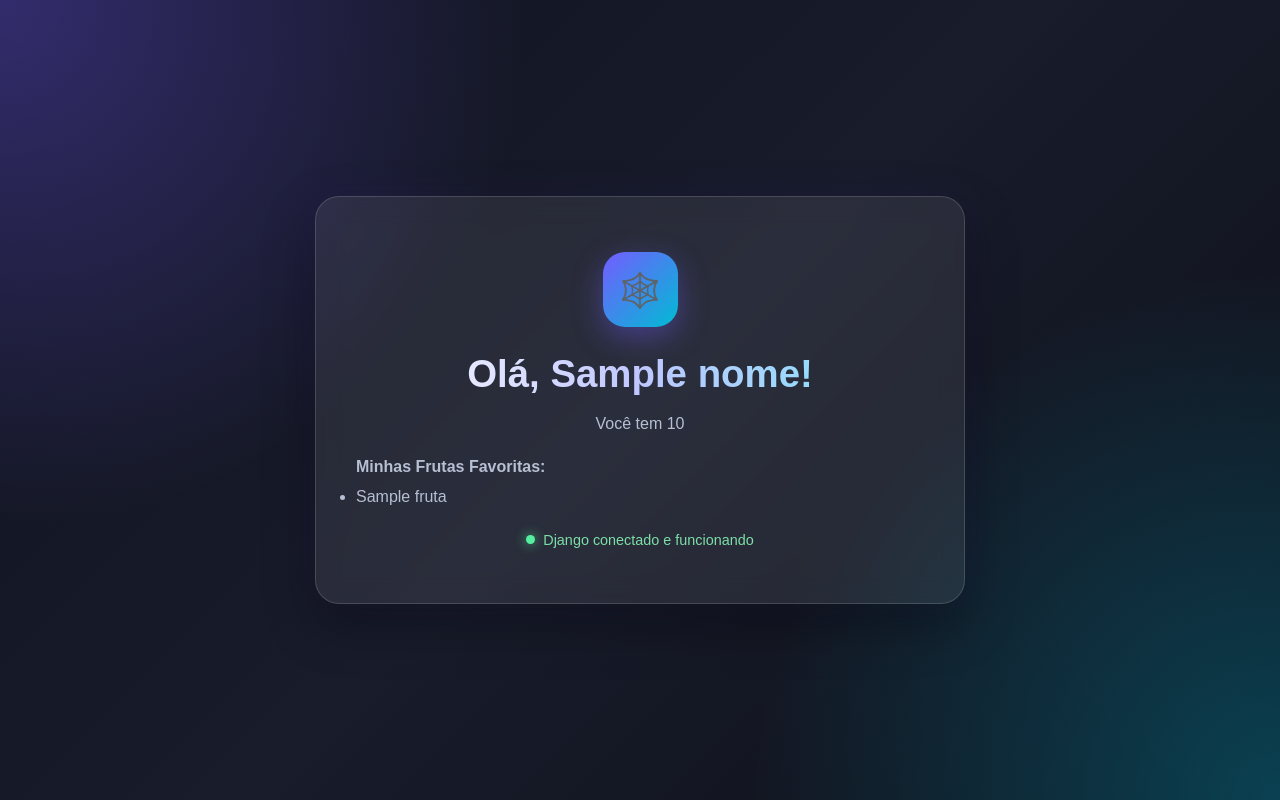
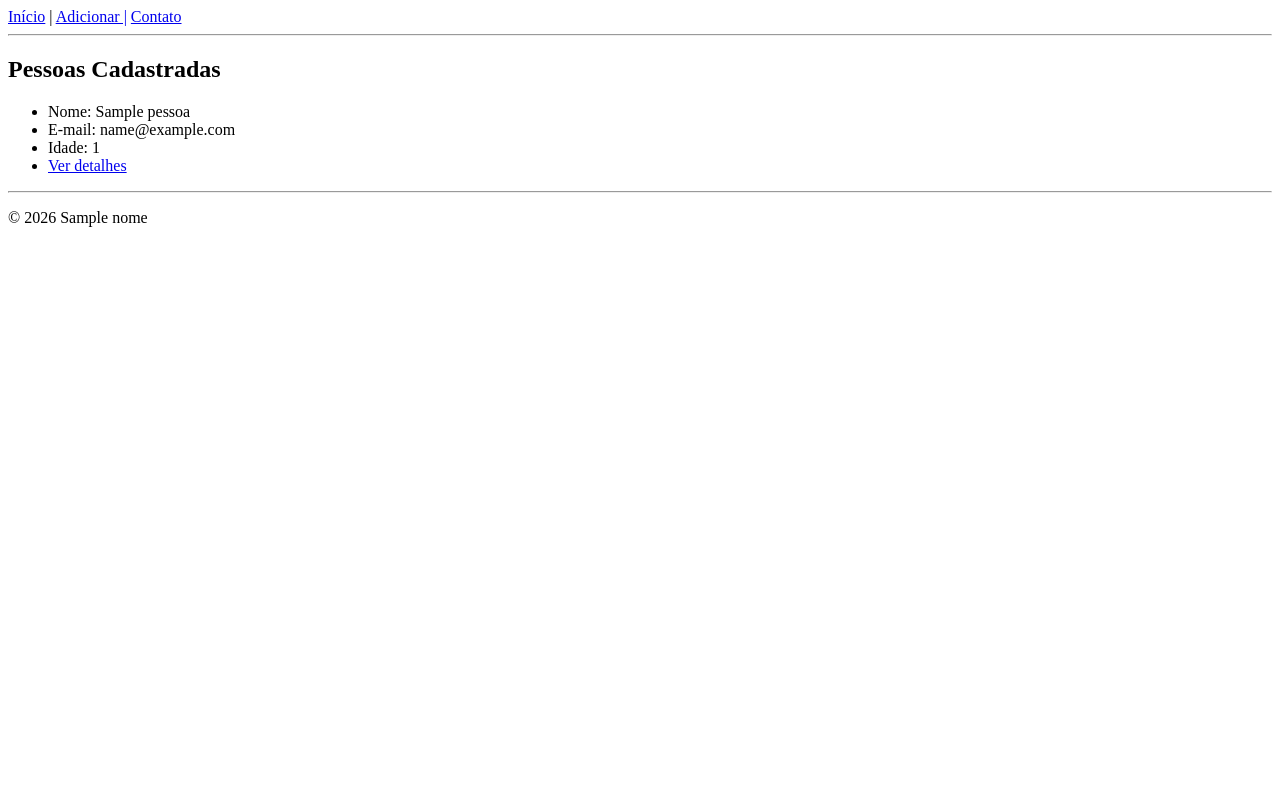
Before and after one commit to Jhonatan-JFS/django_base, a Django app: template cadastro/templates/cadastro/index.html in a window 1280 px wide. Run offline with Django 5.2, Linux system fonts and the light colour scheme; tables that the repository leaves empty hold one stand-in row (values such as "Sample post"); the template is opened without the code that fills it: values that come from a table or form of the project are taken from there, most other values are stand-ins (such as "Sample title", 1, 10 or a date in 2020); parts of the project's set-up code (start-up, migrations or seed data) failed here and were passed over.

Commit message:
2026.10.07

```diff
--- a/cadastro/admin.py
+++ b/cadastro/admin.py
@@ -1,4 +1,7 @@
 from django.contrib import admin
 from .models import Pessoa
+from .models import Contato
     # Register your models here.
 admin.site.register(Pessoa)
+
+admin.site.register(Contato)
--- a/cadastro/templates/cadastro/base.html
+++ b/cadastro/templates/cadastro/base.html
@@ -4,11 +4,15 @@
     <meta charset="UTF-8">
     <title>{% block titulo %}Meu Site{% endblock %}</title>
 </head>
+<style>
+</style>
 <body>
 
     <nav>
         <a href="/">Início</a> |
-        <a href="/contato/">Contato</a>
+        <a href="/adicionar/">Adicionar |</a>
+        <a href="/contato/">Contato </a>
+
     </nav>
     <hr>
 
--- a/cadastro/templates/cadastro/index.html
+++ b/cadastro/templates/cadastro/index.html
@@ -1,224 +1,30 @@
-<!DOCTYPE html>
-<html lang="pt-br">
-<head>
-    <meta charset="UTF-8">
-    <meta name="viewport" content="width=device-width, initial-scale=1.0">
+{% extends 'cadastro/base.html' %}
 
-    <title>Cadastro</title>
+{% block titulo %}Cadastro{% endblock%}
 
-    <style>
-        * {
-            margin: 0;
-            padding: 0;
-            box-sizing: border-box;
-        }
+{% block conteudo %}
 
-        body {
-            min-height: 100vh;
-            display: flex;
-            align-items: center;
-            justify-content: center;
+<section>
 
-            font-family: Arial, Helvetica, sans-serif;
+    <h2>Pessoas Cadastradas</h2>
 
-            background:
-                radial-gradient(circle at top left, rgba(116, 92, 255, 0.35), transparent 35%),
-                radial-gradient(circle at bottom right, rgba(0, 212, 255, 0.25), transparent 35%),
-                linear-gradient(135deg, #10131f, #181c2b, #0d1018);
+    {% if total == 0 %}
 
-            color: white;
-            padding: 20px;
-        }
+    <p>Ooops! Cadastre alguém primeiro!</p>
 
-        .container {
-            width: 100%;
-            max-width: 650px;
+    {% else %}
 
-            padding: 55px 40px;
+    {% for pessoa in pessoas %}
+    <ul>
+        <li>Nome: {{ pessoa.nome }}</li>
+        <li>E-mail: {{ pessoa.email }}</li>
+        <li>Idade: {{ pessoa.idade }}</li>
+        <li><a href="/pessoa/{{ pessoa.id }}">Ver detalhes</a></li>
+    </ul>
+    {% endfor %}
 
-            text-align: center;
+    {% endif %}
 
-            background: rgba(255, 255, 255, 0.08);
+</section>
 
-            border: 1px solid rgba(255, 255, 255, 0.15);
-            border-radius: 24px;
-
-            backdrop-filter: blur(14px);
-
-            box-shadow:
-                0 20px 50px rgba(0, 0, 0, 0.35),
-                0 0 40px rgba(116, 92, 255, 0.08);
-
-            animation: aparecer 0.8s ease;
-        }
-
-        .icone {
-            width: 75px;
-            height: 75px;
-
-            margin: 0 auto 25px;
-
-            display: flex;
-            align-items: center;
-            justify-content: center;
-
-            border-radius: 22px;
-
-            font-size: 34px;
-
-            background: linear-gradient(
-                135deg,
-                #745cff,
-                #00bcd4
-            );
-
-            box-shadow:
-                0 10px 30px rgba(116, 92, 255, 0.4);
-        }
-
-        h1 {
-            font-size: 2.4rem;
-            margin-bottom: 15px;
-
-            background: linear-gradient(
-                90deg,
-                #ffffff,
-                #bfc7ff,
-                #7ee8fa
-            );
-
-            -webkit-background-clip: text;
-            -webkit-text-fill-color: transparent;
-        }
-
-        p {
-            color: #b7bfd3;
-            font-size: 1rem;
-            line-height: 1.6;
-
-            margin-bottom: 30px;
-        }
-
-        h3, ul, li {
-            color: #b7bfd3;
-            text-align: left;
-            font-size: 1rem;
-            line-height: 0;
-
-            margin-bottom: 30px;
-        }
-
-        .botao {
-            display: inline-block;
-
-            padding: 14px 28px;
-
-            text-decoration: none;
-            color: white;
-
-            font-size: 1rem;
-            font-weight: bold;
-
-            border-radius: 12px;
-
-            background: linear-gradient(
-                135deg,
-                #745cff,
-                #4b8cff
-            );
-
-            box-shadow:
-                0 8px 25px rgba(91, 92, 255, 0.35);
-
-            transition: 0.3s;
-        }
-
-        .botao:hover {
-            transform: translateY(-3px) scale(1.03);
-
-            box-shadow:
-                0 14px 35px rgba(91, 92, 255, 0.5);
-        }
-
-        .status {
-            margin-top: 35px;
-
-            display: flex;
-            justify-content: center;
-            align-items: center;
-            gap: 8px;
-
-            font-size: 0.9rem;
-            color: #7ddfa8;
-        }
-
-        .status-bolinha {
-            width: 9px;
-            height: 9px;
-
-            background: #55ef9f;
-
-            border-radius: 50%;
-
-            box-shadow:
-                0 0 12px rgba(85, 239, 159, 0.8);
-        }
-
-        @keyframes aparecer {
-            from {
-                opacity: 0;
-                transform: translateY(25px);
-            }
-
-            to {
-                opacity: 1;
-                transform: translateY(0);
-            }
-        }
-
-        @media (max-width: 600px) {
-            .container {
-                padding: 40px 25px;
-            }
-
-            h1 {
-                font-size: 1.9rem;
-            }
-        }
-    </style>
-</head>
-
-<body>
-
-    <main class="container">
-
-        <div class="icone">
-            🕸️
-        </div>
-
-        <h1>Olá, {{nome}}!</h1>
-
-        <p>Você tem {{idade}}</p>
-
-        <!-- <a href="#" class="botao">
-            Começar
-        </a> -->
-        <h3> Minhas Frutas Favoritas:</h3>
-        <ul>
-            {% for fruta in frutas %}
-            <li>{{fruta}}</li>
-            {% endfor %}
-        </ul>
-
-        <div class="status">
-            <span class="status-bolinha"></span>
-            Django conectado e funcionando
-        </div>
-
-        <footer>
-            {% block footer %}{% endblock %}
-        </footer>
-    </main>
-
-</body>
-</html>
+{% endblock %}
--- a/cadastro/urls.py
+++ b/cadastro/urls.py
@@ -2,9 +2,21 @@ from django.urls import path
 from . import views
 
 urlpatterns = [
-# Rota da página inicial
+    # Rota da página inicial
     path('', views.index, name='index'),
-# Rota da página "Contatos"
-    path('contatos/', views.contato, name='contatos')
-# Rotas Seguintes
+
+    # Rota da página "Contatos"
+    path('contato/', views.contato, name='contato'),
+
+    # Rota da página de cadastro de Pessoa
+    path('adicionar/', views.adicionar, name='adicionar'),
+
+    # Rota para visualizar uma pessoa única pelo ID
+    path('pessoa/<int:id>/', views.detalhe, name='detalhe'),
+
+    # Rota para editar uma pessoa única pelo ID
+    path('pessoa/<int:id>/editar/', views.editar, name='editar'),
+
+    # Rota para apagar uma pesso única pelo ID
+    path('pessoa/<int:id>/deletar/', views.deletar, name='deletar'),
 ]
--- a/core/urls.py
+++ b/core/urls.py
@@ -2,7 +2,7 @@
 URL configuration for core project.
 
 The `urlpatterns` list routes URLs to views. For more information please see:
-    https://docs.djangoproject.com/en/5.2/topics/http/urls/
+    https://docs.djangoproject.com/en/6.1/topics/http/urls/
 Examples:
 Function views
     1. Add an import:  from my_app import views
@@ -19,5 +19,7 @@ from django.urls import include, path
 
 urlpatterns = [
     path('admin/', admin.site.urls),
-    path('', include('cadastro.urls')),  # ← adicione esta linha
+
+    # Rota para o aplicativo "cadastro"
+    path('', include('cadastro.urls')),
 ]
--- a/requirements.txt
+++ b/requirements.txt
@@ -1,7 +1,12 @@
+asgiref==3.12.1
 blinker==1.9.0
 click==8.5.0
+Django==5.2.17
 Flask==3.1.3
 itsdangerous==2.2.0
 Jinja2==3.1.6
 MarkupSafe==3.0.4
+sqlparse==0.6.0
+typing_extensions==4.16.0
+tzdata==2026.5
 Werkzeug==3.1.9
```
Also changed, not shown: cadastro/forms.py (added, +13 -0 lines), cadastro/templates/cadastro/adicionar.html (added, +15 -0 lines), cadastro/templates/cadastro/contato.html (+26 -3 lines), cadastro/templates/cadastro/deletar.html (added, +14 -0 lines), cadastro/templates/cadastro/detalhe.html (added, +14 -0 lines), cadastro/templates/cadastro/editar.html (added, +14 -0 lines), cadastro/views.py (+99 -8 lines), core/settings.py (+19 -14 lines).
